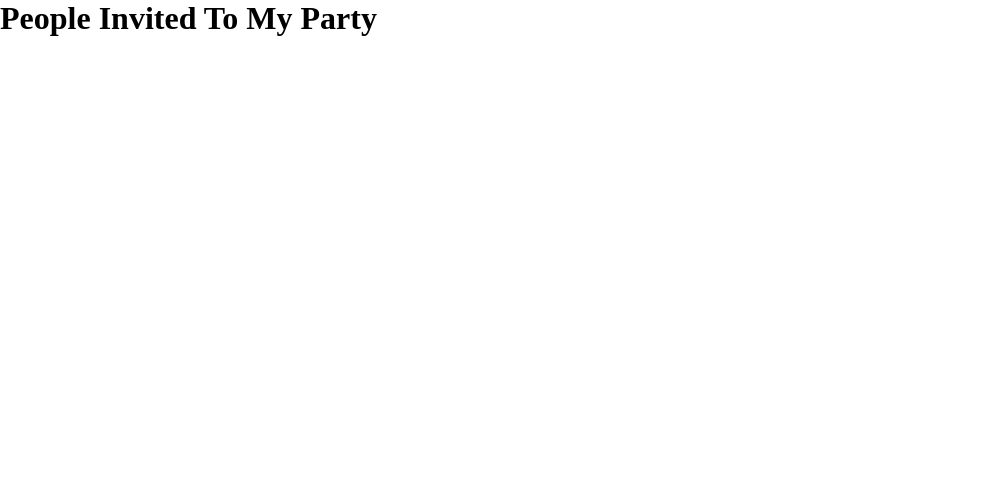
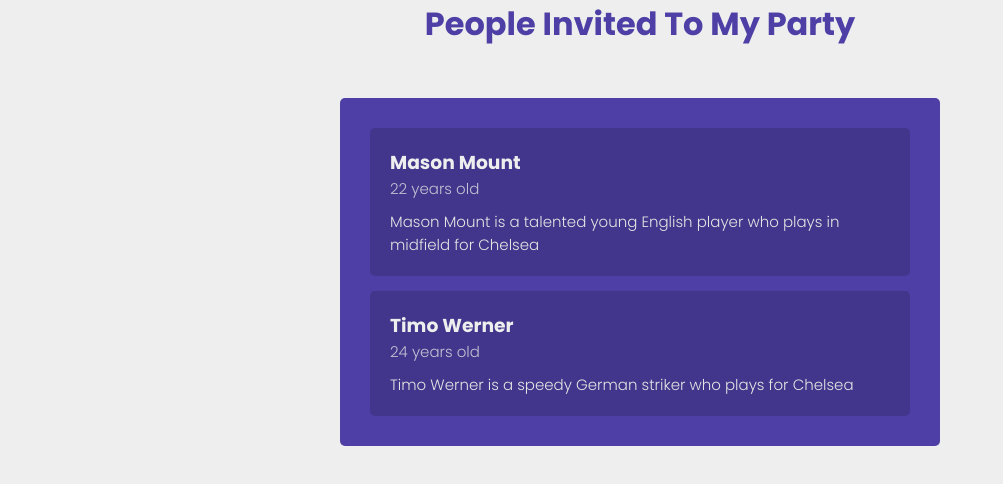
Before and after one commit to Ayon95/react-typescript-demo, a React (Create React App) app: page / in a window 1280 px wide. Shown: the top 484 px of the page, without its empty margins (0-1003 px from the left). Built offline with nearby package versions, Linux system fonts and the light colour scheme.

Commit message:
Added a List component that renders a list of people

```diff
--- a/public/index.html
+++ b/public/index.html
@@ -5,39 +5,17 @@
 		<link rel="icon" href="%PUBLIC_URL%/favicon.ico" />
 		<meta name="viewport" content="width=device-width, initial-scale=1" />
 		<meta name="theme-color" content="#000000" />
-    <meta
-      name="description"
-      content="Web site created using create-react-app"
+		<meta name="description" content="Web site created using create-react-app" />
+		<link
+			href="https://fonts.googleapis.com/css2?family=Poppins:wght@300;400;500;600;700;800&display=swap"
+			rel="stylesheet"
 		/>
 		<link rel="apple-touch-icon" href="%PUBLIC_URL%/logo192.png" />
-    <!--
-      manifest.json provides metadata used when your web app is installed on a
-      user's mobile device or desktop. See https://developers.google.com/web/fundamentals/web-app-manifest/
-    -->
 		<link rel="manifest" href="%PUBLIC_URL%/manifest.json" />
-    <!--
-      Notice the use of %PUBLIC_URL% in the tags above.
-      It will be replaced with the URL of the `public` folder during the build.
-      Only files inside the `public` folder can be referenced from the HTML.
-
-      Unlike "/favicon.ico" or "favicon.ico", "%PUBLIC_URL%/favicon.ico" will
-      work correctly both with client-side routing and a non-root public URL.
-      Learn how to configure a non-root public URL by running `npm run build`.
-    -->
-    <title>React App</title>
+		<title>React With TypeScript Tutorial</title>
 	</head>
 	<body>
 		<noscript>You need to enable JavaScript to run this app.</noscript>
 		<div id="root"></div>
-    <!--
-      This HTML file is a template.
-      If you open it directly in the browser, you will see an empty page.
-
-      You can add webfonts, meta tags, or analytics to this file.
-      The build step will place the bundled scripts into the <body> tag.
-
-      To begin the development, run `npm start` or `yarn start`.
-      To create a production bundle, use `npm run build` or `yarn build`.
-    -->
 	</body>
 </html>
--- a/src/App.tsx
+++ b/src/App.tsx
@@ -1,9 +1,22 @@
+import { useState } from 'react';
+import List from './components/List';
+import data from './data.js';
+
+export interface IPerson {
+	id: number;
+	name: string;
+	age: number;
+	note?: string;
+}
+
 function App() {
-  return (
-    <div className="App">
-      <h1>People Invited To My Party</h1>
-    </div>
-  );
+	const [people, setPeople] = useState<IPerson[]>(data);
+	return (
+		<div className="App">
+			<h1>People Invited To My Party</h1>
+			<List people={people} />
+		</div>
+	);
 }
 
 export default App;
--- /dev/null
+++ b/src/components/List.tsx
@@ -0,0 +1,19 @@
+import { IPerson } from '../App';
+
+interface ListProps {
+	people: IPerson[];
+}
+
+export default function List({ people }: ListProps) {
+	return (
+		<ul className="list">
+			{people.map(person => (
+				<li className="list__item">
+					<h3 className="list__item-name">{person.name}</h3>
+					<p className="list__item-age">{person.age} years old</p>
+					<p className="list__item-note">{person.note}</p>
+				</li>
+			))}
+		</ul>
+	);
+}
--- a/src/index.css
+++ b/src/index.css
@@ -4,6 +4,10 @@
 	margin: 0;
 	padding: 0;
 	box-sizing: inherit;
+}
+
+:root {
+	--border-radius: 5px;
 }
 
 html {
@@ -13,4 +17,48 @@
 
 body {
 	font-size: 1.6rem;
+	font-family: 'Poppins', sans-serif;
+	background-color: #eee;
 }
+
+h1 {
+	color: rgb(77, 63, 165);
+	text-align: center;
+	margin-bottom: 5rem;
+}
+
+.list {
+	border-radius: var(--border-radius);
+	list-style: none;
+	background-color: rgb(77, 63, 165);
+	width: 90%;
+	max-width: 60rem;
+	margin: 0 auto;
+	padding: 3rem;
+}
+
+.list__item {
+	background-color: rgb(65, 54, 139);
+	border-radius: var(--border-radius);
+	padding: 2rem;
+}
+
+.list__item-name {
+	color: #eee;
+}
+
+.list__item-age,
+.list__item-note {
+	color: rgb(228, 228, 228);
+	font-weight: 300;
+	font-size: 1.5rem;
+}
+
+.list__item-age {
+	margin-bottom: 1rem;
+	opacity: 0.8;
+}
+
+.list__item:not(:last-child) {
+	margin-bottom: 1.5rem;
+}
```
Also changed, not shown: 1 other file (tests, documents, lock files or other folders). Lines whose indentation alone changed are shown as unchanged.
